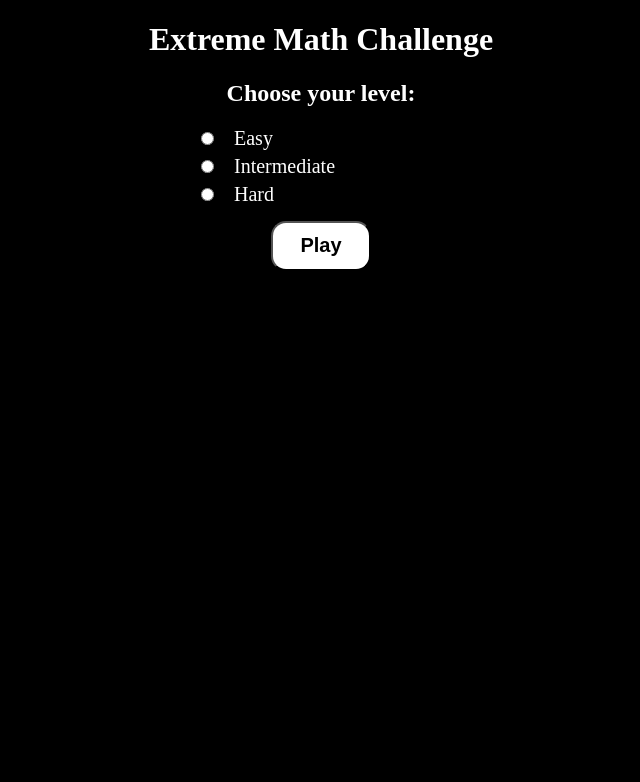
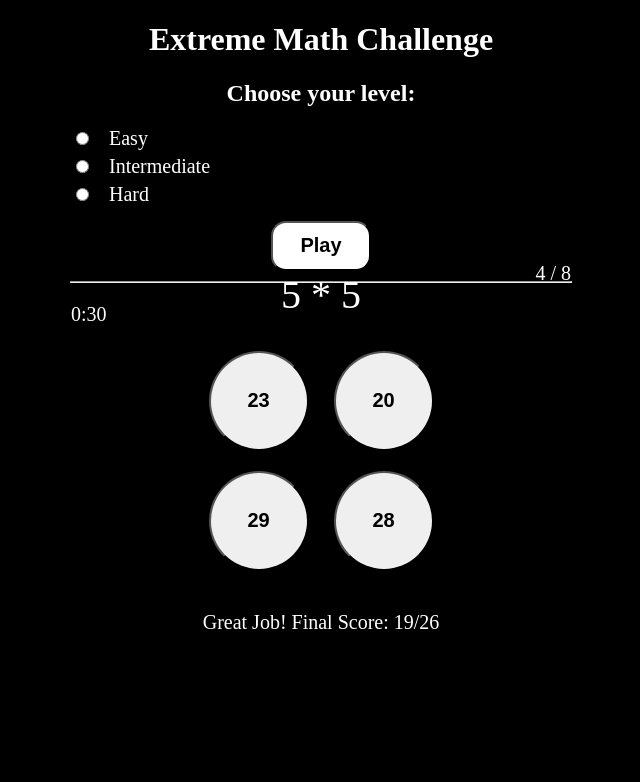
Before and after one commit to ArginAslanian/extreme_math_challenge, a plain HTML site: page index.html in a window 1280 px wide. Shown: the whole page, without its empty margins (319-959 px from the left). Drawn offline with Linux system fonts and the light colour scheme; a web font is replaced by a local one.

Commit message:
Layout complete

```diff
--- a/index.html
+++ b/index.html
@@ -9,7 +9,10 @@
     <title>Extreme Math Challenge</title>
 </head>
 <body>
+    <!--- Title -->
     <h1>Extreme Math Challenge</h1>
+
+    <!--- Choose level radio buttons -->
     <h2>Choose your level:</h2>
     <div id="level-selector">
         <input type="radio" name="level" value="easy" class="radio-buttons">Easy<br>
@@ -17,6 +20,32 @@
         <input type="radio" name="level" value="hard" class="radio-buttons">Hard<br>
         <input type="submit" value="Play" id="play-button">
     </div>
+    <hr>
+    <!--- Choose level radio buttons END -->
+
+    <!--- Game screen -->
+    <div id="game-screen">
+
+        <!--- Displays -->
+        <p id="timer-display">0:30</p>
+        <p id="question-display">5 * 5</p>
+        <p id="score-display">4 / 8</p>
+        <!--- Displays END-->
+
+        <!--- Answer Buttons -->
+        <div id="answer-buttons">
+            <button id="button_1" class="answers answer-button" name="0">23</button>
+            <button id="button_2" class="answers answer-button" name="1">20</button> <br>
+            <button id="button_3" class="answers answer-button" name="2">29</button>
+            <button id="button_4" class="answers answer-button" name="3">28</button>
+        </div>
+        <!--- Answer Buttons END -->
+
+        <!--- Final game over text -->
+        <p id="result">Great Job! Final Score: 19/26</p>
+        <!--- Final game over text -->
+    </div>
+    <!--- Game screen END-->
     <script src="script.js"></script>
 </body>
 </html>
--- a/styles.css
+++ b/styles.css
@@ -1,6 +1,7 @@
-body {
+html, body {
     background: black;
     font-family: 'Jomolhari', serif;
+    height: 100%;
 }
 
 h1, h2 {
@@ -8,9 +9,9 @@ h1, h2 {
     color: white;
 }
 
-#level-selector {
+#level-selector, #game-screen {
     color: white;
-    width: 250px;
+    width: 500px;
     margin: 0 auto;
     font-size: 20px;
 }
@@ -27,16 +28,54 @@ h1, h2 {
     background: white;
     color: black;
     height: 50px;
-    position: absolute;
     left: 50%;
-    transform: translateX(-50px);
+    transform: translateX(200px);
     margin-top: 10px;
     font-weight: bold;
     font-size: 20px;
 }
 
-#play-button:hover {
+#play-button:hover, .answer-button:hover {
     cursor: pointer;
     background: black;
     color: white;
 }
+
+hr {
+    width: 500px;
+    margin: 10px auto;
+}
+
+#timer-display {
+    text-align: left;
+}
+
+#question-display {
+    text-align: center;
+    transform: translateY(-95px);
+    font-size: 40px;
+}
+
+#score-display {
+    text-align: right;
+    transform: translateY(-191px);
+}
+
+#answer-buttons {
+    transform: translateY(-155px);
+    text-align: center;
+}
+
+.answer-button {
+    width: 100px;
+    height: 100px;
+    border-radius: 50%;
+    margin: 10px;
+    font-weight: bold;
+    font-size: 20px;
+}
+
+#result {
+    transform: translateY(-145px);
+    text-align: center;
+}
```
